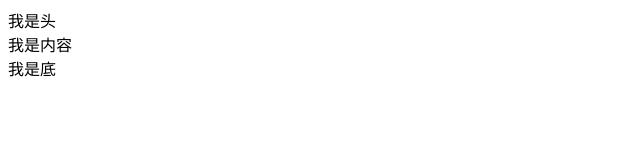
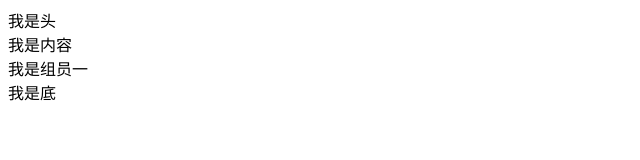
Before and after one commit to lxx929/pre2, a plain HTML site: page index.html in a window 1280 px wide. Shown: the whole page, without its empty margins (0-640 px from the left). Drawn offline with Linux system fonts and the light colour scheme.

Commit message:
zy1 commit

```diff
--- a/index.html
+++ b/index.html
@@ -11,7 +11,11 @@
 <body>
     <div class="wrapper">
         <header>我是头</header>
-        <section>我是内容</section>
+        <section>我是内容
+            <div class="box1">
+                我是组员一
+            </div>
+        </section>
         <footer>我是底</footer>
     </div>
 
```
